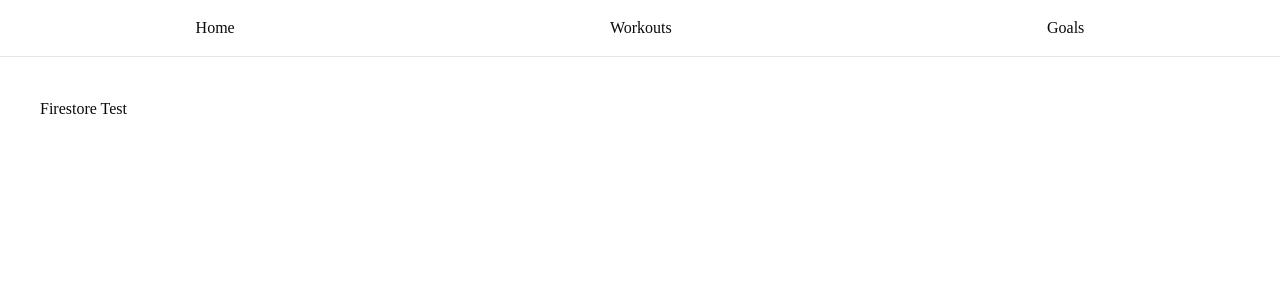
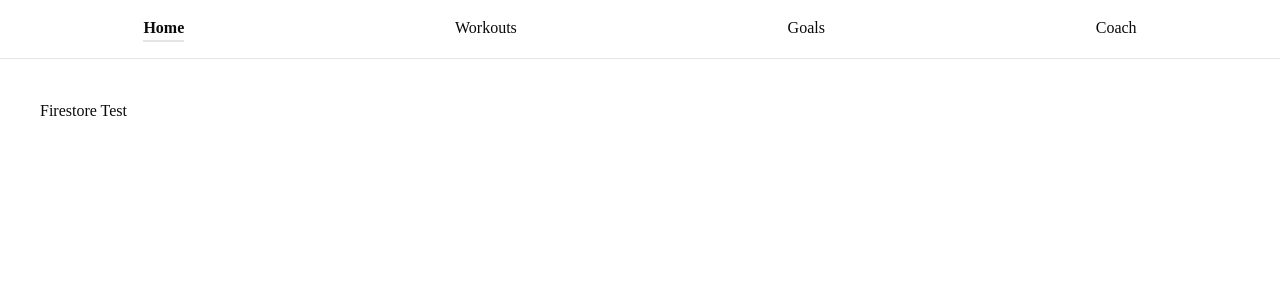
Before and after one commit to espressoGoddess/vector, a Next.js app: page / in a window 1280 px wide. Shown: the top 300 px of the page. Built offline with nearby package versions, Linux system fonts and the light colour scheme; no server answers; sample sign-in values are in the browser's storage.

Commit message:
Update styling to let user know which page they are on in navbar

```diff
--- a/src/app/(protected)/goals/page.jsx
+++ b/src/app/(protected)/goals/page.jsx
@@ -67,7 +67,7 @@ export default function GoalsPage() {
 	const goals = () => {
 		return oldGoals.map((goal) => {
 			return (
-				<Card className="w-[calc(100%-2rem)] max-w-sm mx-auto mt-4" key={goal.id}>
+				<Card className="w-[calc(100%-2rem)] max-w-sm mt-4" key={goal.id}>
 					<CardHeader>
 						<CardTitle>Goal: {goal.type}</CardTitle>
 					</CardHeader>
@@ -95,7 +95,7 @@ export default function GoalsPage() {
 			<h1 className="mt-8 ml-8 text-xl">Goals</h1>
 
 			{!activeGoal ? (
-				<Card className="w-[calc(100%-2rem)] max-w-sm mx-auto mt-6">
+				<Card className="w-[calc(100%-2rem)] max-w-sm mt-6">
 					<CardHeader>
 						<CardTitle>You don’t have an active goal yet.</CardTitle>
 					</CardHeader>
@@ -104,7 +104,7 @@ export default function GoalsPage() {
 					</CardContent>
 				</Card>
 			) : (
-				<Card className="w-[calc(100%-2rem)] max-w-sm mx-auto mt-6">
+				<Card className="w-[calc(100%-2rem)] max-w-sm mt-6">
 					<CardHeader>
 						<CardTitle>Goal: {activeGoal.type}</CardTitle>
 					</CardHeader>
--- a/src/components/NavMenu.jsx
+++ b/src/components/NavMenu.jsx
@@ -1,13 +1,25 @@
 'use client'
 
 import Link from 'next/link'
+import { usePathname } from 'next/navigation'
 
 export default function NavMenu() {
+  const pathname = usePathname()
   return (
     <nav className="border-b p-4 flex gap-4 justify-around sticky top-0 z-50 bg-background">
-      <Link href="/">Home</Link>
-      <Link href="/workouts">Workouts</Link>
-      <Link href="/goals">Goals</Link>
+      <Link href="/" className={pathname === '/' ? 'font-semibold border-b-2' : ''}>
+        Home
+      </Link>
+
+      <Link href="/workouts" className={pathname === '/workouts' ? 'font-semibold border-b-2' : ''}>
+        Workouts
+      </Link>
+      <Link href="/goals" className={pathname === '/goals' ? 'font-semibold border-b-2' : ''}>
+        Goals
+      </Link>
+      <Link href="/coach" className={pathname === '/coach' ? 'font-semibold border-b-2' : ''}>
+        Coach
+      </Link>
     </nav>
   )
 }
```
